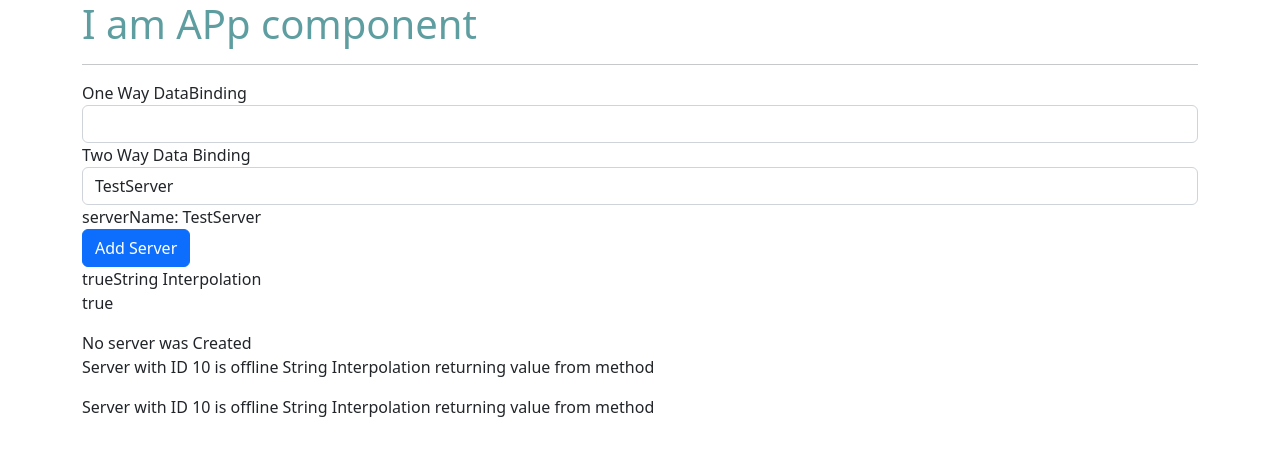
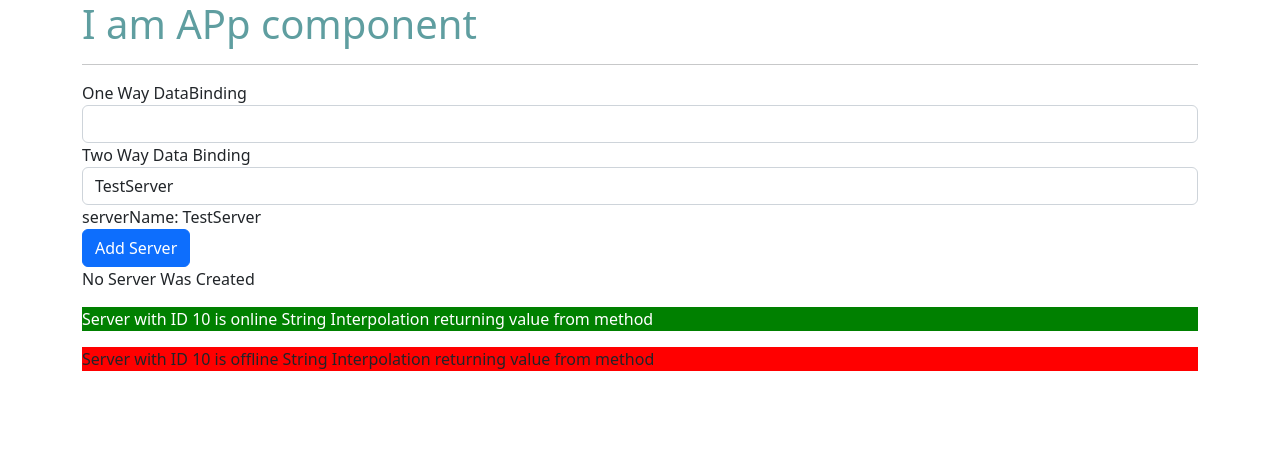
Before and after one commit to prashanth92477/Test_Repo, an Angular app in the folder my-app/: page / in a window 1280 px wide. Shown: the top 456 px of the page. Built offline with nearby package versions, Linux system fonts and the light colour scheme.

Commit message:
ng directives

```diff
--- a/my-app/src/app/app.component.html
+++ b/my-app/src/app/app.component.html
@@ -8,11 +8,13 @@
         <!-- <button [disabled]= "!enableProperty"  type="button" class="btn btn-primary">Primary</button>
         {{enableProperty}}{{ 'String Interpolation'}}
         <p [innerText]="enableProperty"> Hello</p> -->
-        <app-servers></app-servers>  <!--element style selector-->
+        <app-servers></app-servers>  <!--element style selector -->
         <!-- <div app-servers></div>  attributes style selector-->
         <!-- <div class="app-servers"></div>  class style selector -->
         <!-- <app-success-alert></app-success-alert>
         <div app-warning-alert></div> -->
+        <!-- <app-assigment></app-assigment> -->
+
 
     </div>
   </div>
--- a/my-app/src/app/app.module.ts
+++ b/my-app/src/app/app.module.ts
@@ -8,6 +8,7 @@ import { ServerComponent } from './server/server.component';
 import { ServersComponent } from './servers/servers.component';
 import { WarningAlertComponent } from './warning-alert/warning-alert.component'
 import { SuccessAlert } from './success-alert/success-alert.component';
+import { AssigmentComponent } from './assigment/assigment.component';
 
 @NgModule({
   declarations: [
@@ -15,6 +16,7 @@ import { SuccessAlert } from './success-alert/success-alert.component';
     AppComponent,
     ServerComponent,
     ServersComponent,
+    // AssigmentComponent,
     // WarningAlertComponent,
     // SuccessAlert
   ],
--- a/my-app/src/app/server/server.component.html
+++ b/my-app/src/app/server/server.component.html
@@ -14,4 +14,4 @@
 <!-- <p>{{ 'Server'}} with ID {{ ServerId }} is {{ ServerStatus }} {{'String Interpolation'}}</p>  -->
 
 <!-- String interpolation passing method-->
-<p>{{'Server'}} with ID {{ ServerId }} is {{ getServerStatus()}} {{' String Interpolation returning value from method '}}</p>
+<p [ngStyle]="{backgroundColor:getServerStatus()}" [ngClass]="{online:ServerStatus ==='online'}">{{'Server'}} with ID {{ ServerId }} is {{ ServerStatus }} {{' String Interpolation returning value from method '}}</p>
--- a/my-app/src/app/server/server.component.ts
+++ b/my-app/src/app/server/server.component.ts
@@ -1,16 +1,23 @@
+import { style } from "@angular/animations";
 import { Component } from "@angular/core";
 
 // To make typescript class angular useable.
 @Component({
   selector:'app-server',
-  templateUrl:'./server.component.html'
+  templateUrl:'./server.component.html',
   // template:`<h1> Hello i am inline template server`
+  styles:[`.online{
+    color:white;
+  }`]
 })
 export class ServerComponent{ // typescript class
   ServerId:number=10;
   ServerStatus:string = 'offline';
+  constructor(){
+    this.ServerStatus = Math.random()> 0.5? 'online' : 'offline';
+  }
 
   getServerStatus(){
-    return this.ServerStatus
+    return this.ServerStatus === 'online' ? 'green': 'red';
   }
 }
--- a/my-app/src/app/servers/servers.component.html
+++ b/my-app/src/app/servers/servers.component.html
@@ -9,8 +9,13 @@
 <!-- Property Binding-->
 <!-- <button [disabled] = "!allowNewServer" class="btn btn-primary" (mouseover)="onCreateServer()">Add Server</button><br> -->
 <button [disabled] = "!allowNewServer" class="btn btn-primary" (click)="onCreateServer()">Add Server</button><br>
-{{allowNewServer}}{{ 'String Interpolation'}}
-  <p [innerText]="allowNewServer"> Hello</p>
-  {{serverCreationStatus}}
-<app-server></app-server>
-<app-server></app-server>
+<!-- {{allowNewServer}}{{ 'String Interpolation'}} -->
+  <!-- <p [innerText]="allowNewServer"> Hello</p> -->
+  <!-- {{serverCreationStatus}} -->
+  <p *ngIf="serverCreated; else noServer"> Server was Created with, Server Name is {{serverName}} *ngif Directive</p>
+  <ng-template #noServer>
+    <p> No Server Was Created </p>
+  </ng-template>
+  <!-- *Ng for strcutural Directive to change the DOM elements-->
+<app-server *ngFor="let server of Servers"></app-server>
+<!-- <app-server></app-server> -->
--- a/my-app/src/app/servers/servers.component.ts
+++ b/my-app/src/app/servers/servers.component.ts
@@ -9,10 +9,13 @@ import { Component, OnInit } from '@angular/core';
 })
 // this one is create using angular cli
 export class ServersComponent implements OnInit {
+  serverCreated = false;
   allowNewServer=false;
   serverName='TestServer';
   serverCreationStatus = "No server was Created";
+  Servers=['TestServer','TestServer 2']
   constructor() {
+
 
     setTimeout(() => {
       this.allowNewServer=true;
@@ -23,6 +26,8 @@ export class ServersComponent implements OnInit {
   }
 
   onCreateServer(){
+    this.serverCreated = true;
+    this.Servers.push(this.serverName)
     this.serverCreationStatus = "Server was created: " + this.serverName;
   }
   onUpdateServerName(event:any){
```
Also changed, not shown: my-app/src/app/assigment/assigment.component.html (added, +8 -0 lines), my-app/src/app/assigment/assigment.component.ts (added, +18 -0 lines), my-app/src/app/assigment/readme.md (added), 1 other file (tests, documents, lock files or other folders).
